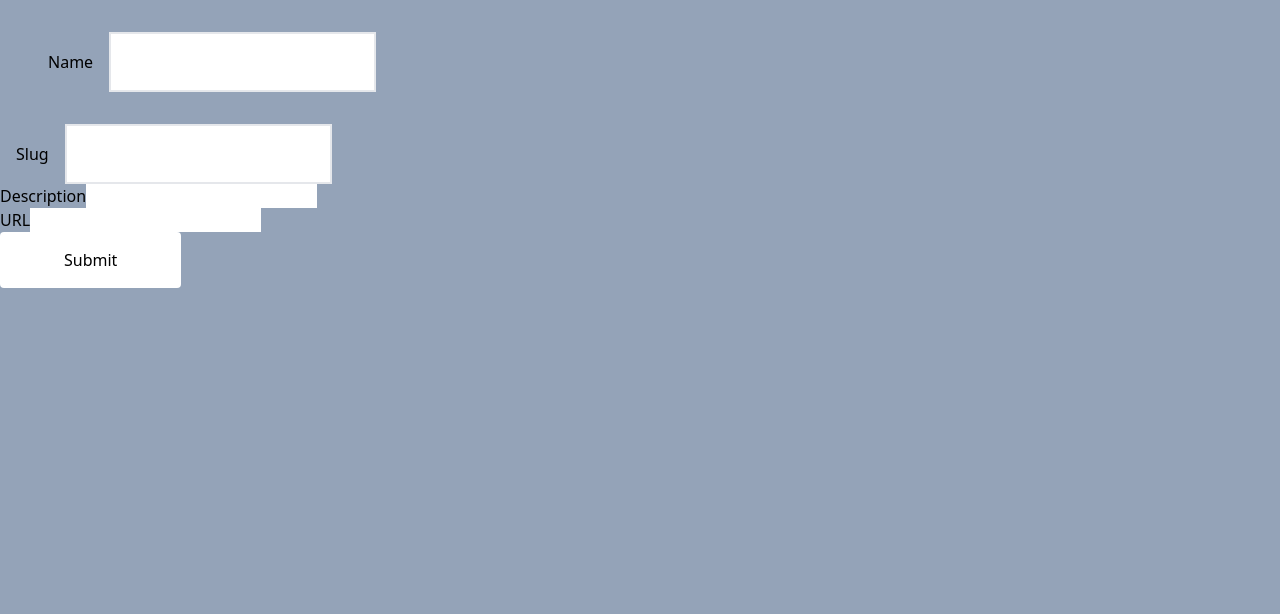
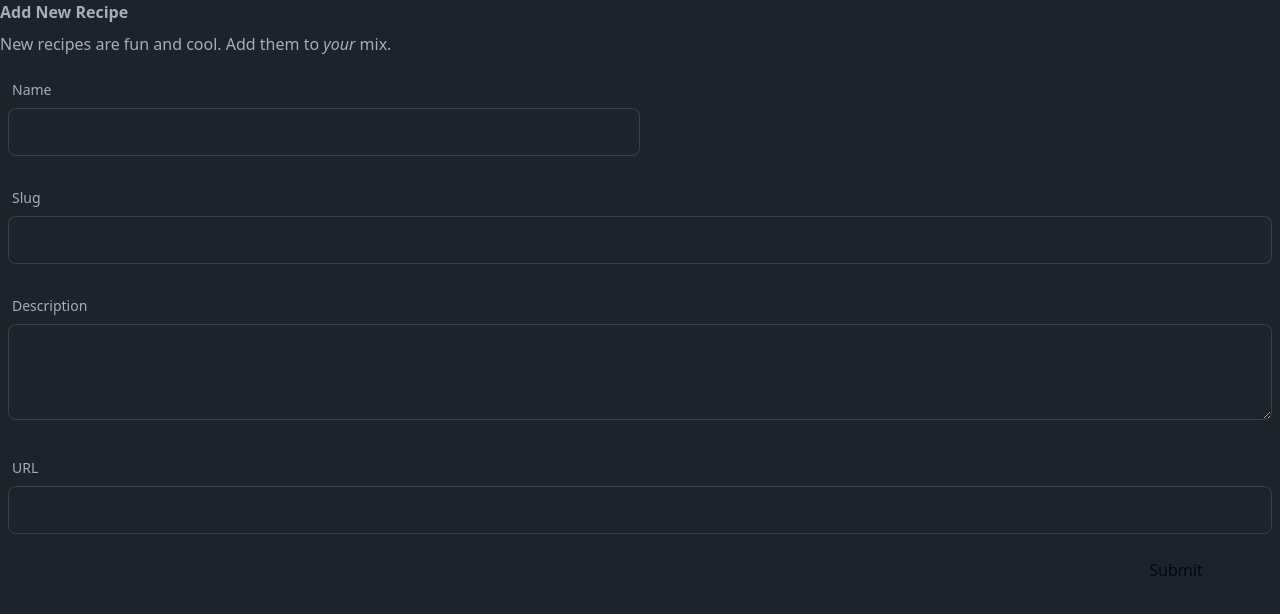
Before and after one commit to bensandee/dinnermix, a Next.js app: page /recipes/add in a window 1280 px wide. Shown: the top 614 px of the page. Built offline with nearby package versions, Linux system fonts and the light colour scheme; what drizzle-zod would draw is missing.

Commit message:
feat: add daisyui and simplify the stylings

```diff
--- a/package.json
+++ b/package.json
@@ -34,6 +34,7 @@
     "@typescript-eslint/eslint-plugin": "^6.9.0",
     "@typescript-eslint/parser": "^6.9.0",
     "autoprefixer": "10.4.16",
+    "daisyui": "^3.9.4",
     "drizzle-kit": "^0.19.13",
     "esbuild-register": "^3.5.0",
     "eslint": "8.52.0",
--- a/src/components/index.tsx
+++ b/src/components/index.tsx
@@ -4,10 +4,7 @@ type ButtonProps = ComponentPropsWithoutRef<"button">;
 
 export const Button = (props: ButtonProps) => {
   return (
-    <button
-      className="bg-white text-black hover:bg-blue-500 rounded py-4 px-16"
-      {...props}
-    >
+    <button className="btn" {...props}>
       {props.children}
     </button>
   );
--- a/src/pages/_document.tsx
+++ b/src/pages/_document.tsx
@@ -2,9 +2,9 @@ import { Html, Head, Main, NextScript } from "next/document";
 
 export default function Document() {
   return (
-    <Html lang="en">
+    <Html lang="en" data-theme="dark">
       <Head title="DinnerMix" />
-      <body className="bg-slate-400">
+      <body>
         <Main />
         <NextScript />
       </body>
--- a/src/pages/index.tsx
+++ b/src/pages/index.tsx
@@ -29,7 +29,9 @@ export default function Home() {
           </Link>
         </div>
         <div>
-          <Button onClick={goAddRecipe}>Add Recipe</Button>
+          <Button className="btn-primary p-4" onClick={goAddRecipe}>
+            Add Recipe
+          </Button>
         </div>
       </>
     );
--- a/src/pages/recipes/[slug].tsx
+++ b/src/pages/recipes/[slug].tsx
@@ -11,7 +11,7 @@ export default function Recipe({
 }: InferGetServerSidePropsType<typeof getServerSideProps>) {
   if (recipe) {
     return (
-      <div>
+      <div className="p-4">
         <h1>{recipe.name}</h1>
         <p>{recipe.description}</p>
       </div>
--- a/src/pages/recipes/add.tsx
+++ b/src/pages/recipes/add.tsx
@@ -15,12 +15,7 @@ type FormData = z.infer<typeof formSchema>;
 export default function AddRecipe() {
   const router = useRouter();
 
-  const {
-    register,
-    setValue,
-    handleSubmit,
-    formState: { errors },
-  } = useForm<FormData>();
+  const { register, handleSubmit } = useForm<FormData>();
 
   const insertRecipe = async (data: FormData) => {
     await fetch("/api/recipes", {
@@ -37,36 +32,60 @@ export default function AddRecipe() {
 
   return (
     <form onSubmit={onSubmit}>
-      <div className="p-8">
-        <label id="nameLabel" className="p-4">
-          Name
+      <div className="form-control space-y-2">
+        <h2 className="font-bold">Add New Recipe</h2>
+        <p>
+          New recipes are fun and cool. Add them to <i>your</i> mix.
+        </p>
+        <div className="p-2">
+          <label id="nameLabel" className="label">
+            <span className="label-text">Name</span>
           </label>
           <input
-          className="p-4 border-2"
+            className="input input-bordered w-1/2"
             aria-labelledby="nameLabel"
             {...register("name")}
           />
         </div>
-      <div>
-        <label id="slugLabel" className="p-4">
-          Slug
+
+        <div className="p-2">
+          <label id="slugLabel" className="label">
+            <span className="label-text">Slug</span>
           </label>
           <input
-          className="p-4 border-2"
+            className="input input-bordered w-full"
             aria-labelledby="slugLabel"
             {...register("slug")}
           />
         </div>
-      <div>
-        <label>Description</label>
-        <input {...register("description")} />
+
+        <div className="p-2">
+          <label id="descriptionLabel" className="label">
+            <span className="label-text">Description</span>
+          </label>
+          <textarea
+            {...register("description")}
+            className="textarea textarea-bordered h-24 w-full"
+            aria-labelledby="descriptionLabel"
+          />
         </div>
 
-      <div>
-        <label>URL</label>
-        <input {...register("url")} />
+        <div className="p-2">
+          <label id="urlLabel" className="label">
+            <span className="label-text">URL</span>
+          </label>
+          <input
+            className="input input-bordered w-full"
+            {...register("url")}
+            aria-labelledby="urlLabel"
+          />
         </div>
-      <Button type="submit">Submit</Button>
+      </div>
+      <div className="relative p-2 w-full">
+        <Button className="btn-primary absolute p-2 w-48 right-2" type="submit">
+          Submit
+        </Button>
+      </div>
     </form>
   );
 }
--- a/tailwind.config.js
+++ b/tailwind.config.js
@@ -2,5 +2,8 @@
 module.exports = {
   content: ["./src/**/*.{js,ts,jsx,tsx,mdx}"],
   theme: {},
-  plugins: [],
+  plugins: [require("daisyui")],
+  daisyui: {
+    themes: ["light", "dark"],
+  },
 };
```
Also changed, not shown: 1 other file (tests, documents, lock files or other folders). Lines whose indentation alone changed are shown as unchanged.
